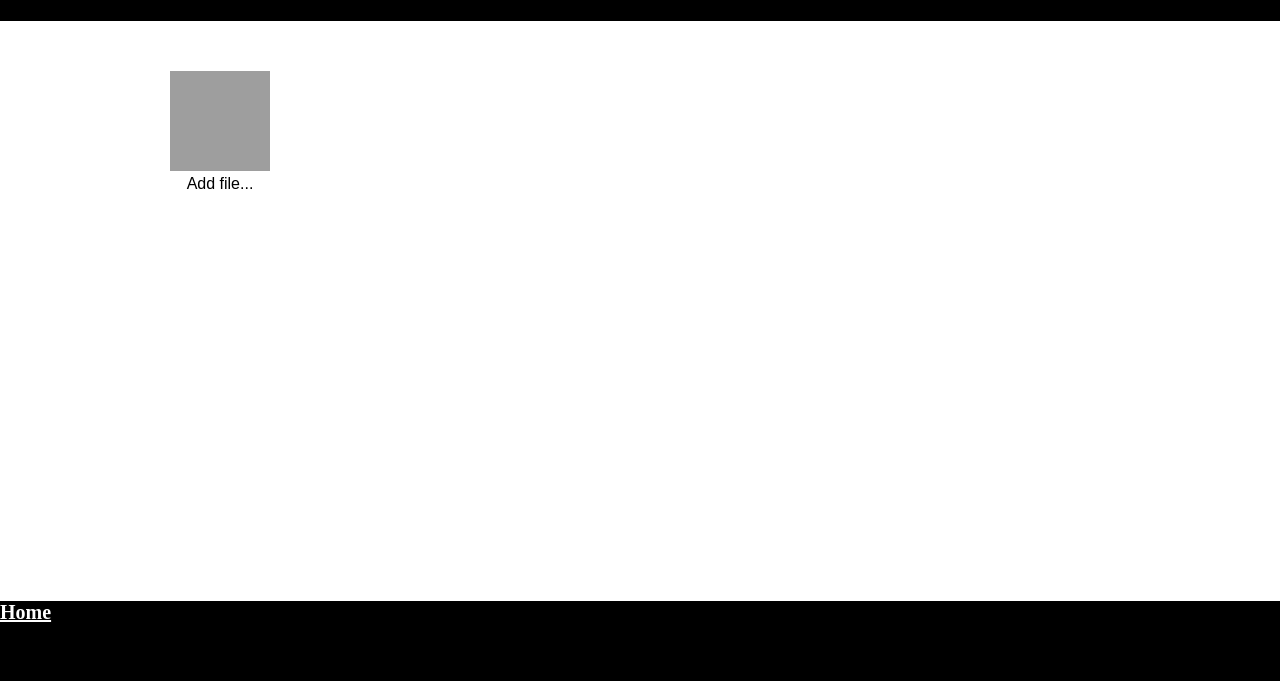
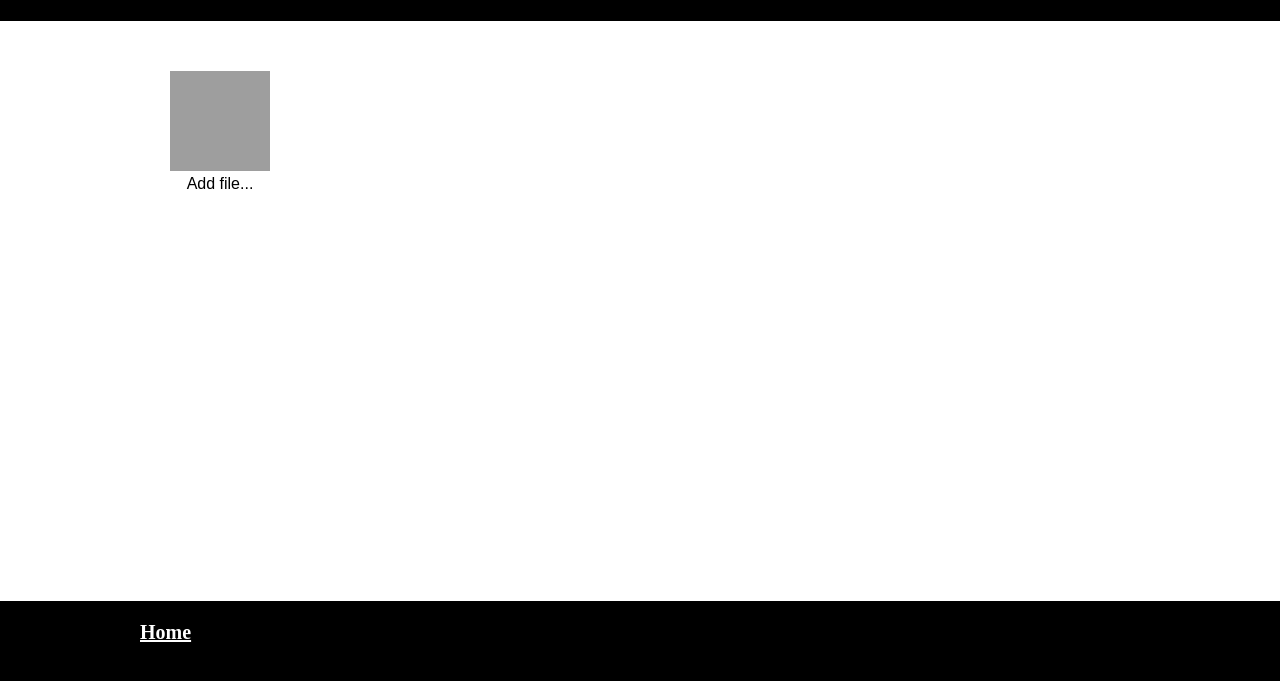
Before and after one commit to MichalPaszkiewicz/localfile, a plain HTML site: page index.html in a window 1280 px wide. Shown: the part 99-780 px from the top of the page. Drawn offline with nearby package versions, Linux system fonts and the light colour scheme; grey boxes are pictures that could not be loaded.

Commit message:
Update index.html

```diff
--- a/index.html
+++ b/index.html
@@ -67,8 +67,10 @@
     <div class="push"></div>
   </div>
 <div class="footer">
-  <a href="http://www.michalpaszkiewicz.co.uk">Home</a>
-</div>
+  <div class="panel-box">
+              <a href="http://www.michalpaszkiewicz.co.uk">Home</a>
+          </div>
+  </div>
   <script>
     	console.log("%c" + "A website made by Michal Paszkiewicz", "color: aliceBlue; text-shadow: black 1px 1px 4px; font-size: 40px;")
 
```
